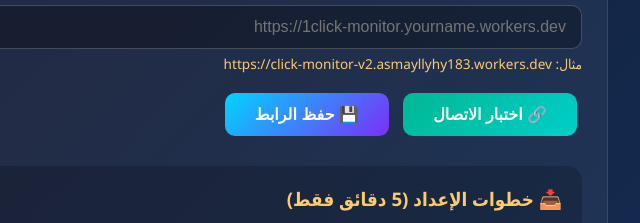
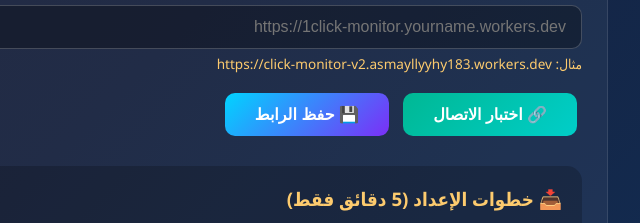
Before and after one commit to asmayllyyhy183-web/1click-pay-monitor, a plain HTML site: page index.html in a window 1280 px wide. Both pictures are taken after a click on the element "⚡ الـ Worker". Shown: the part 564-787 px from the top of the page, 632-1272 px from the left. Drawn offline with Linux system fonts and the light colour scheme.

Commit message:
Update index.html

```diff
--- a/index.html
+++ b/index.html
@@ -272,7 +272,7 @@
                 <div class="form-group">
                     <label>🔗 رابط الـ Worker الخاص بك</label>
                     <input type="text" id="workerUrl" placeholder="https://1click-monitor.yourname.workers.dev">
-                    <small>مثال: https://click-monitor-v2.asmayllyhy183.workers.dev</small>
+                    <small>مثال: https://click-monitor-v2.asmayllyyhy183.workers.dev</small>
                 </div>
 
                 <button class="btn btn-success" onclick="testWorker()">🔗 اختبار الاتصال</button>
```
